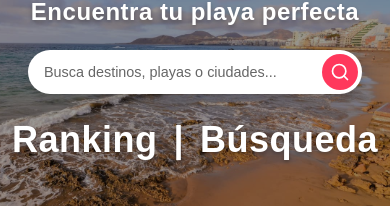
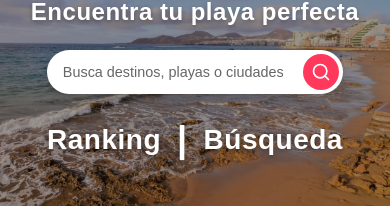
Before and after one commit to SergioAcostaTer/playa-front-angular, an Angular app: page / in a window 390 px wide. Shown: the part 111-323 px from the top of the page. Built offline with nearby package versions, Linux system fonts and the light colour scheme.

Commit message:
feat: adjust mobile navigation link font size for improved readability

```diff
--- a/src/app/pages/home/home.component.css
+++ b/src/app/pages/home/home.component.css
@@ -103,7 +103,7 @@
 }
 
 .banner__mobile-nav--link {
-  font-size: 2.25rem;
+  font-size: 1.75rem;
   font-weight: 600;
   color: white;
   line-height: 1.2;
```
